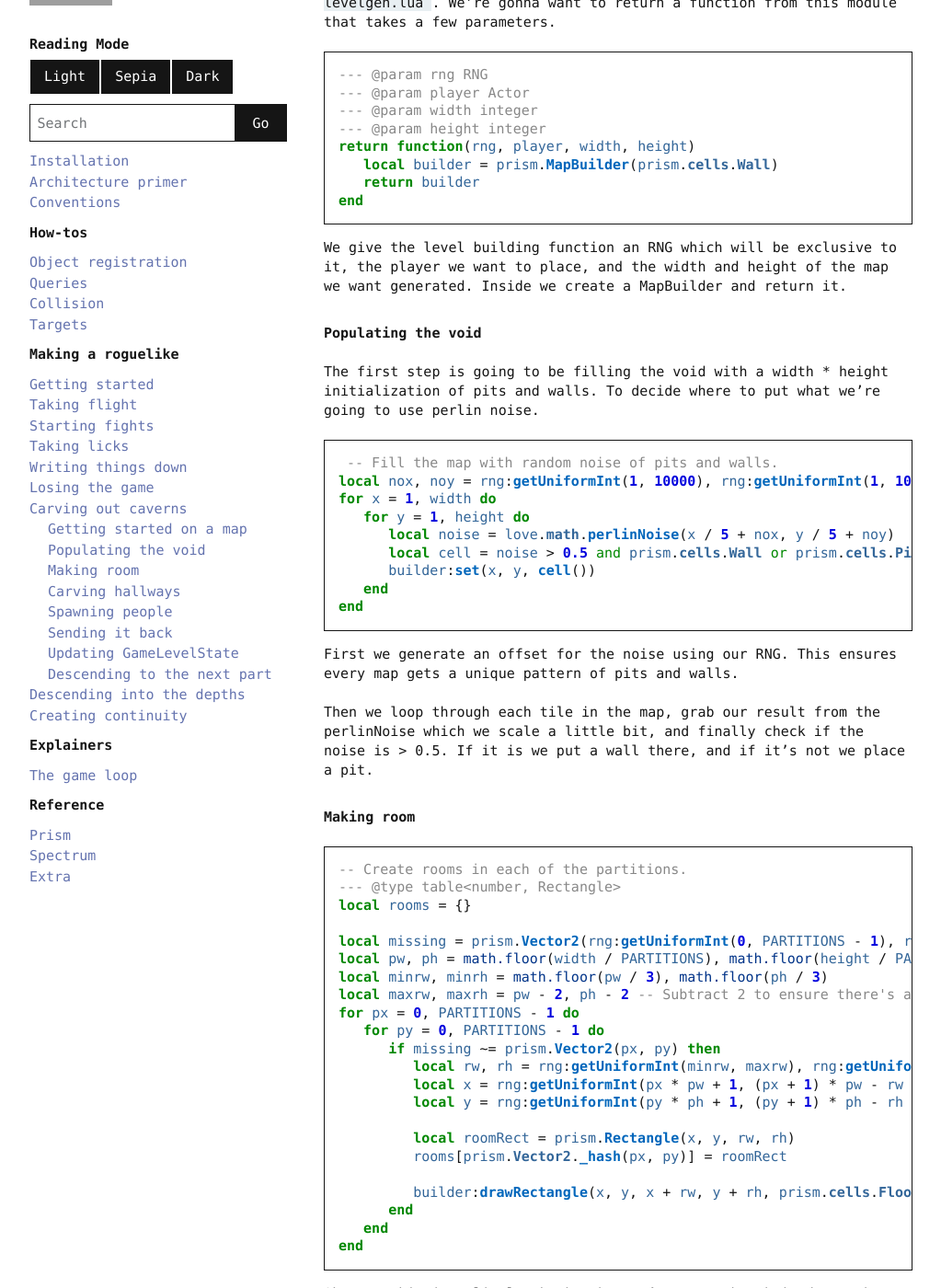
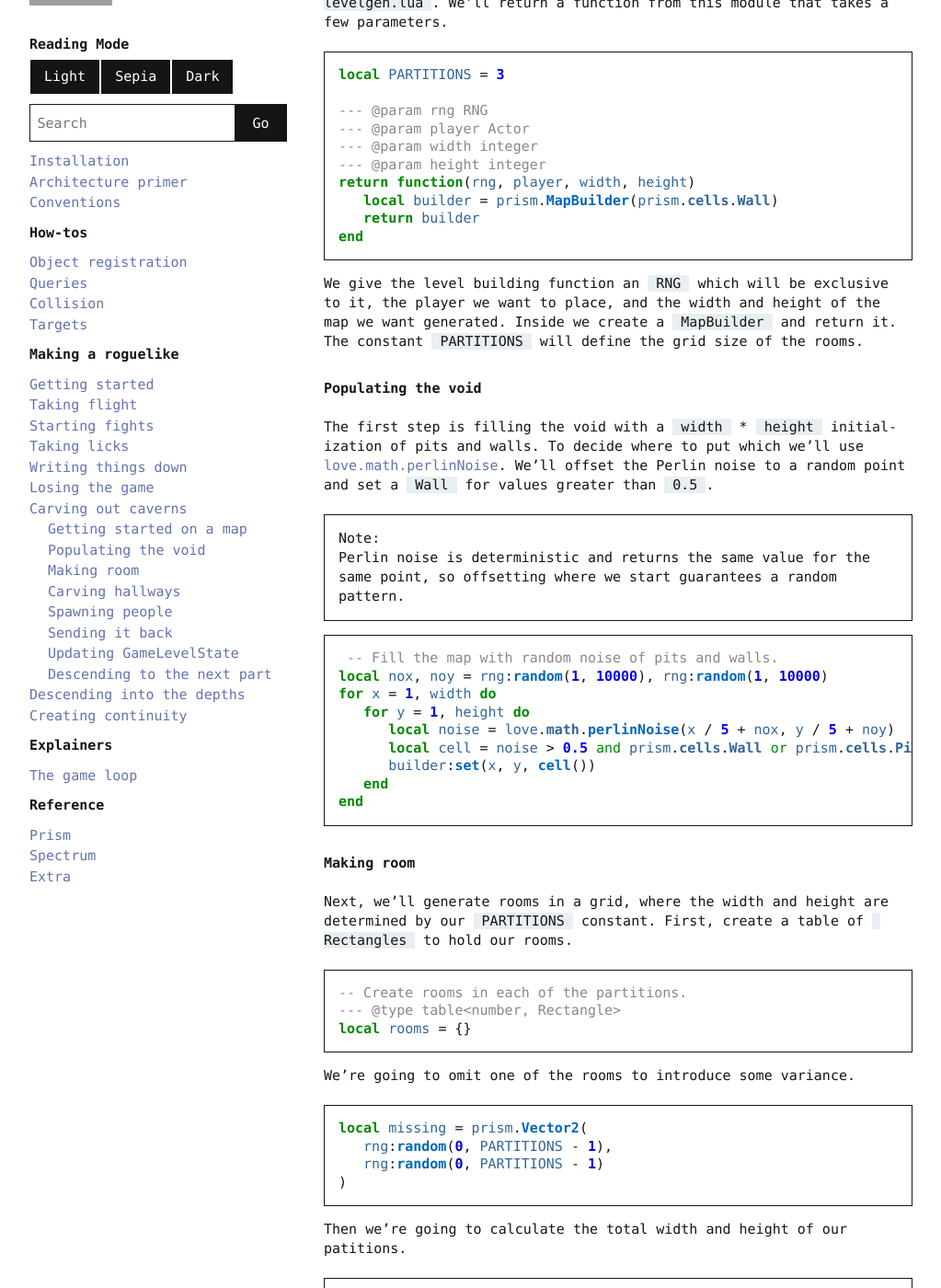
Before and after one commit to drewww/prism, a Sphinx documentation site: the page built from docs/source/making-a-roguelike/part7.rst, in a window 1280 px wide and 1400 px high, scrolled down 233 px. Shown: the whole window at 92% size, without its empty margins (118-1141 px from the left). Built offline with Sphinx 7.4.7, drawn with Linux system fonts in a browser that asks for light colours; pages that are not in the unit, such as notebooks, are missing from menus; cross-references to code outside the pages are shown as plain code; some of the changed text lies outside the part shown; grey boxes are pictures that could not be loaded.

Commit message:
Edit part 7

```diff
--- a/docs/source/making-a-roguelike/part7.rst
+++ b/docs/source/making-a-roguelike/part7.rst
@@ -7,10 +7,12 @@ and put some in the game world to start.
 Getting started on a map
 ------------------------
 
-Let's create a new file in the root of the project called ``levelgen.lua``. We're gonna want to
+Let's create a new file in the root of the project called ``levelgen.lua``. We'll
 return a function from this module that takes a few parameters.
 
 .. code:: lua
+
+   local PARTITIONS = 3
 
    --- @param rng RNG
    --- @param player Actor
@@ -21,19 +23,26 @@ return a function from this module that takes a few parameters.
       return builder
    end
 
-We give the level building function an RNG which will be exclusive to it, the player we want to place, and
-the width and height of the map we want generated. Inside we create a MapBuilder and return it.
+We give the level building function an :lua:class:`RNG` which will be exclusive to it, the player we want to place, and
+the width and height of the map we want generated. Inside we create a :lua:class:`MapBuilder` and return it.
+The constant ``PARTITIONS`` will define the grid size of the rooms.
 
 Populating the void
 -------------------
 
-The first step is going to be filling the void with a width * height initialization of pits and walls. To
-decide where to put what we're going to use perlin noise.
+The first step is filling the void with a ``width`` * ``height`` initialization of pits and walls. To
+decide where to put which we'll use `love.math.perlinNoise <https://www.love2d.org/wiki/love.math.perlinNoise>`_.
+We'll offset the Perlin noise to a random point and set a ``Wall`` for values greater than ``0.5``.
+
+.. note::
+
+   Perlin noise is deterministic and returns the same value for the same point, so offsetting where we start
+   guarantees a random pattern.
 
 .. code:: lua
 
     -- Fill the map with random noise of pits and walls.
-   local nox, noy = rng:getUniformInt(1, 10000), rng:getUniformInt(1, 10000)
+   local nox, noy = rng:random(1, 10000), rng:random(1, 10000)
    for x = 1, width do
       for y = 1, height do
          local noise = love.math.perlinNoise(x / 5 + nox, y / 5 + noy)
@@ -42,15 +51,11 @@ decide where to put what we're going to use perlin noise.
       end
    end
 
-First we generate an offset for the noise using our RNG. This ensures every map gets a unique pattern of
-pits and walls.
-
-Then we loop through each tile in the map, grab our result from the perlinNoise which we scale a little bit,
-and finally check if the noise is > 0.5. If it is we put a wall there, and if it's not we place a pit.
-
-
 Making room
 -----------
+
+Next, we'll generate rooms in a grid, where the width and height are determined by our ``PARTITIONS`` constant.
+First, create a table of :lua:class:`Rectangles <Rectangle>` to hold our rooms.
 
 .. code:: lua
 
@@ -58,31 +63,14 @@ Making room
    --- @type table<number, Rectangle>
    local rooms = {}
 
-   local missing = prism.Vector2(rng:getUniformInt(0, PARTITIONS - 1), rng:getUniformInt(0, PARTITIONS - 1))
-   local pw, ph = math.floor(width / PARTITIONS), math.floor(height / PARTITIONS)
-   local minrw, minrh = math.floor(pw / 3), math.floor(ph / 3)
-   local maxrw, maxrh = pw - 2, ph - 2 -- Subtract 2 to ensure there's a margin.
-   for px = 0, PARTITIONS - 1 do
-      for py = 0, PARTITIONS - 1 do
-         if missing ~= prism.Vector2(px, py) then
-            local rw, rh = rng:getUniformInt(minrw, maxrw), rng:getUniformInt(minrh, maxrh)
-            local x = rng:getUniformInt(px * pw + 1, (px + 1) * pw - rw - 1)
-            local y = rng:getUniformInt(py * ph + 1, (py + 1) * ph - rh - 1)
-
-            local roomRect = prism.Rectangle(x, y, rw, rh)
-            rooms[prism.Vector2._hash(px, py)] = roomRect
-
-            builder:drawRectangle(x, y, x + rw, y + rh, prism.cells.Floor)
-         end
-      end
-   end
-
-Okay so this is a little chunky, but we're gonna break it down. The first thing we do is decide which one of the partitions
-we're going to omit a room in.
+We're going to omit one of the rooms to introduce some variance.
 
 .. code:: lua
 
-   local missing = prism.Vector2(rng:getUniformInt(0, PARTITIONS - 1), rng:getUniformInt(0, PARTITIONS - 1))
+   local missing = prism.Vector2(
+      rng:random(0, PARTITIONS - 1),
+      rng:random(0, PARTITIONS - 1)
+   )
 
 Then we're going to calculate the total width and height of our patitions.
 
@@ -97,17 +85,19 @@ After that let's set some reasonable limits on the minimum and maximum room widt
    local minrw, minrh = math.floor(pw / 3), math.floor(ph / 3)
    local maxrw, maxrh = pw - 2, ph - 2 -- Subtract 2 to ensure there's a margin.
 
-Next we loop through each of our partitions and build a room so long as it's not the one we're omitting. We build our
-room rectangle, hash it's partition coordinates, and put it into a dictionary of rooms. Finally we draw the room onto our map.
+Next we loop through each of our partitions and build a room so long as it's not the one we're omitting. We create a
+:lua:class:`Rectangle`, hash its partition coordinates, and put it into our table of rooms. Finally we draw the room onto our map
+with :lua:func:`MapBuilder.drawRectangle`.
 
 .. code:: lua
 
    for px = 0, PARTITIONS - 1 do
       for py = 0, PARTITIONS - 1 do
-         if missing ~= prism.Vector2(px, py) then
-            local rw, rh = rng:getUniformInt(minrw, maxrw), rng:getUniformInt(minrh, maxrh)
-            local x = rng:getUniformInt(px * pw + 1, (px + 1) * pw - rw - 1)
-            local y = rng:getUniformInt(py * ph + 1, (py + 1) * ph - rh - 1)
+         if not missing:equals(px, py) then
+            local rw = rng:random(minrw, maxrw)
+            local rh = rng:random(minrh, maxrh)
+            local x = rng:random(px * pw + 1, (px + 1) * pw - rw - 1)
+            local y = rng:random(py * ph + 1, (py + 1) * ph - rh - 1)
 
             local roomRect = prism.Rectangle(x, y, rw, rh)
             rooms[prism.Vector2._hash(px, py)] = roomRect
@@ -120,9 +110,10 @@ room rectangle, hash it's partition coordinates, and put it into a dictionary of
 Carving hallways
 ----------------
 
-Next we're gonna create a function local function (yes, that's correct) to draw the classic Rogue style L shaped hallways between
-rooms. It accepts two Rectangles representing the rooms, and if both a and b exist we draw a hallway between them. We use the level
-generator's RNG to figure out if we should start vertically or horizontally for a little bit of spice.
+Next we'll define a local function to draw the classic Rogue style L shaped hallways between
+rooms. It accepts two :lua:class:`Rectangles <Rectangle>` representing the rooms, and if both ``a`` and ``b``
+exist we draw a hallway between them. We use the level
+generator's RNG to determine if we should start vertically or horizontally for a little bit of spice.
 
 .. code:: lua
 
@@ -135,7 +126,7 @@ generator's RNG to figure out if we should start vertically or horizontally for
       local ax, ay = a:center():floor():decompose()
       local bx, by = b:center():floor():decompose()
       -- Randomly choose one of two L-shaped tunnel patterns for variety.
-      if rng:getUniform() > 0.5 then
+      if rng:random() > 0.5 then
          builder:drawLine(ax, ay, bx, ay, prism.cells.Floor)
          builder:drawLine(bx, ay, bx, by, prism.cells.Floor)
       else
@@ -144,7 +135,7 @@ generator's RNG to figure out if we should start vertically or horizontally for
       end
    end
 
-Now that we've got this little helper function done let's go through each room and try to connect it to the one to the right, and the
+Now we'll go through each room and try to connect it to the one to the right, and the
 one to the bottom. If either doesn't exist the hallway helper won't get past the guard and nothing will happen.
 
 .. code:: lua
@@ -163,10 +154,9 @@ Now to place the player. We'll select a random room and put the player on the ce
 
 .. code:: lua
 
-   -- Choose the first room (top-left partition) to place the player.
    local startRoom
    while not startRoom do
-      local x, y = rng:getUniformInt(0, PARTITIONS - 1), rng:getUniformInt(0, PARTITIONS - 1)
+      local x, y = rng:random(0, PARTITIONS - 1), rng:random(0, PARTITIONS - 1)
       startRoom = rooms[prism.Vector2._hash(x, y)]
    end
 
@@ -186,8 +176,6 @@ a kobold there.
       end
    end
 
-Okay, we've got the player and the kobolds spawning. Time to wrap things up.
-
 Sending it back
 --------------
 
@@ -213,7 +201,7 @@ Finally we'll wrap the entire map in some walls and return the finished MapBuild
          local builder = prism.MapBuilder(prism.cells.Wall)
 
          -- Fill the map with random noise of pits and walls.
-         local nox, noy = rng:getUniformInt(1, 10000), rng:getUniformInt(1, 10000)
+         local nox, noy = rng:random(1, 10000), rng:random(1, 10000)
          for x = 1, width do
             for y = 1, height do
                local noise = love.math.perlinNoise(x / 5 + nox, y / 5 + noy)
@@ -226,16 +214,16 @@ Finally we'll wrap the entire map in some walls and return the finished MapBuild
          --- @type table<number, Rectangle>
          local rooms = {}
 
-         local missing = prism.Vector2(rng:getUniformInt(0, PARTITIONS - 1), rng:getUniformInt(0, PARTITIONS - 1))
+         local missing = prism.Vector2(rng:random(0, PARTITIONS - 1), rng:random(0, PARTITIONS - 1))
          local pw, ph = math.floor(width / PARTITIONS), math.floor(height / PARTITIONS)
          local minrw, minrh = math.floor(pw / 3), math.floor(ph / 3)
          local maxrw, maxrh = pw - 2, ph - 2 -- Subtract 2 to ensure there's a margin.
          for px = 0, PARTITIONS - 1 do
             for py = 0, PARTITIONS - 1 do
-               if missing ~= prism.Vector2(px, py) then
-                  local rw, rh = rng:getUniformInt(minrw, maxrw), rng:getUniformInt(minrh, maxrh)
-                  local x = rng:getUniformInt(px * pw + 1, (px + 1) * pw - rw - 1)
-                  local y = rng:getUniformInt(py * ph + 1, (py + 1) * ph - rh - 1)
+               if not missing:equals(px, py) then
+                  local rw, rh = rng:random(minrw, maxrw), rng:random(minrh, maxrh)
+                  local x = rng:random(px * pw + 1, (px + 1) * pw - rw - 1)
+                  local y = rng:random(py * ph + 1, (py + 1) * ph - rh - 1)
 
                   local roomRect = prism.Rectangle(x, y, rw, rh)
                   rooms[prism.Vector2._hash(px, py)] = roomRect
@@ -254,7 +242,7 @@ Finally we'll wrap the entire map in some walls and return the finished MapBuild
             local ax, ay = a:center():floor():decompose()
             local bx, by = b:center():floor():decompose()
             -- Randomly choose one of two L-shaped tunnel patterns for variety.
-            if rng:getUniform() > 0.5 then
+            if rng:random() > 0.5 then
                builder:drawLine(ax, ay, bx, ay, prism.cells.Floor)
                builder:drawLine(bx, ay, bx, by, prism.cells.Floor)
             else
@@ -273,7 +261,7 @@ Finally we'll wrap the entire map in some walls and return the finished MapBuild
          -- Choose the first room (top-left partition) to place the player.
          local startRoom
          while not startRoom do
-            local x, y = rng:getUniformInt(0, PARTITIONS - 1), rng:getUniformInt(0, PARTITIONS - 1)
+            local x, y = rng:random(0, PARTITIONS - 1), rng:random(0, PARTITIONS - 1)
             startRoom = rooms[prism.Vector2._hash(x, y)]
          end
 
@@ -302,7 +290,7 @@ Head back to ``gamestates/gamelevelstate.lua`` and add the following line to the
 
    local levelgen = require "levelgen"
 
-Then we're going to change it's constructor. Head to ``GameLevelState:__new`` and let's replace the map
+Then we're going to change its constructor. Head to ``GameLevelState:__new`` and let's replace the map
 builder code there with this:
 
 .. code:: lua
@@ -310,10 +298,10 @@ builder code there with this:
    local seed = tostring(os.time())
    local mapbuilder = levelgen(prism.RNG(seed), prism.actors.Player(), 60, 30)
 
-Now run the game! You'll be exploring a totally sick classic Rogue style map with some caverns and pits all
-around the room!
+Now run the game! You'll be exploring a map reminiscent of Rogue but with a lot more pits to kick kobolds into.
 
 Descending to the next part
 ---------------------------
 
+We've developed a simple level generation algorithm using :lua:class:`RNG` and :lua:class:`MapBuilder`.
 In the :doc:`next section <part8>` of the tutorial we'll add a set of stairs and let the player descend deeper into the dungeon!
```
Also changed, not shown: other parts of docs/source/making-a-roguelike/part7.rst (+1 -1 lines).
